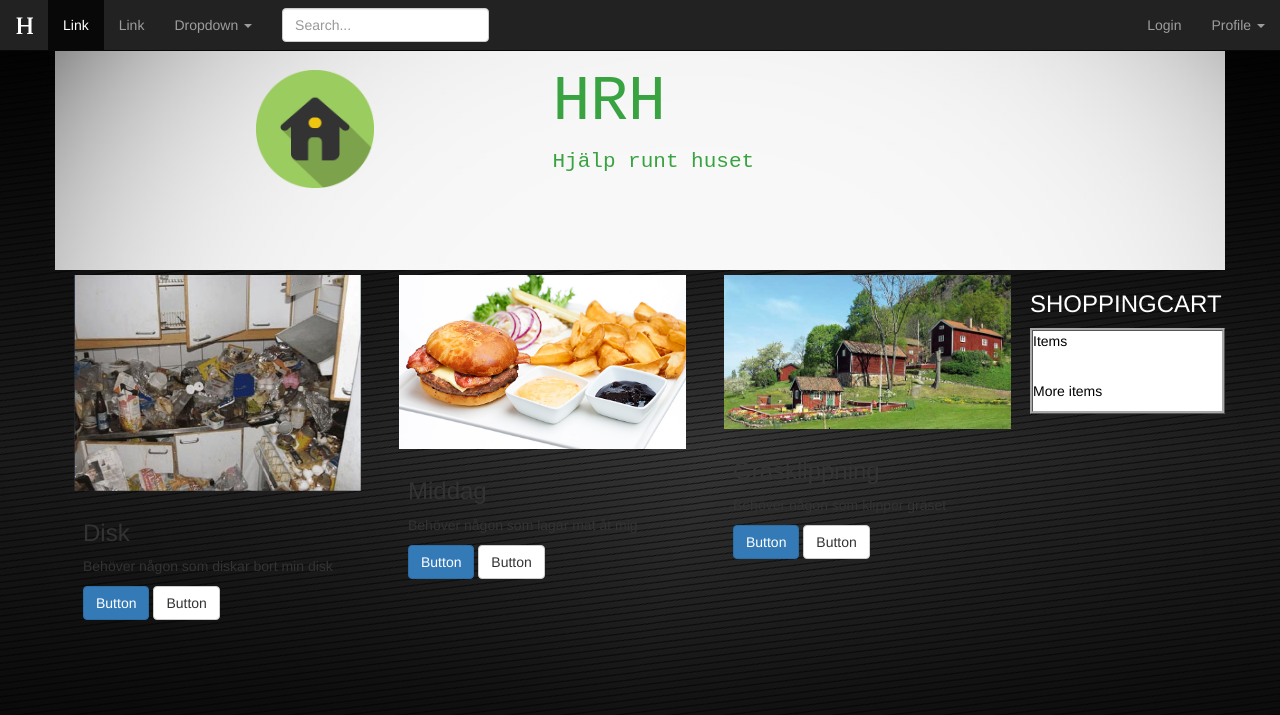
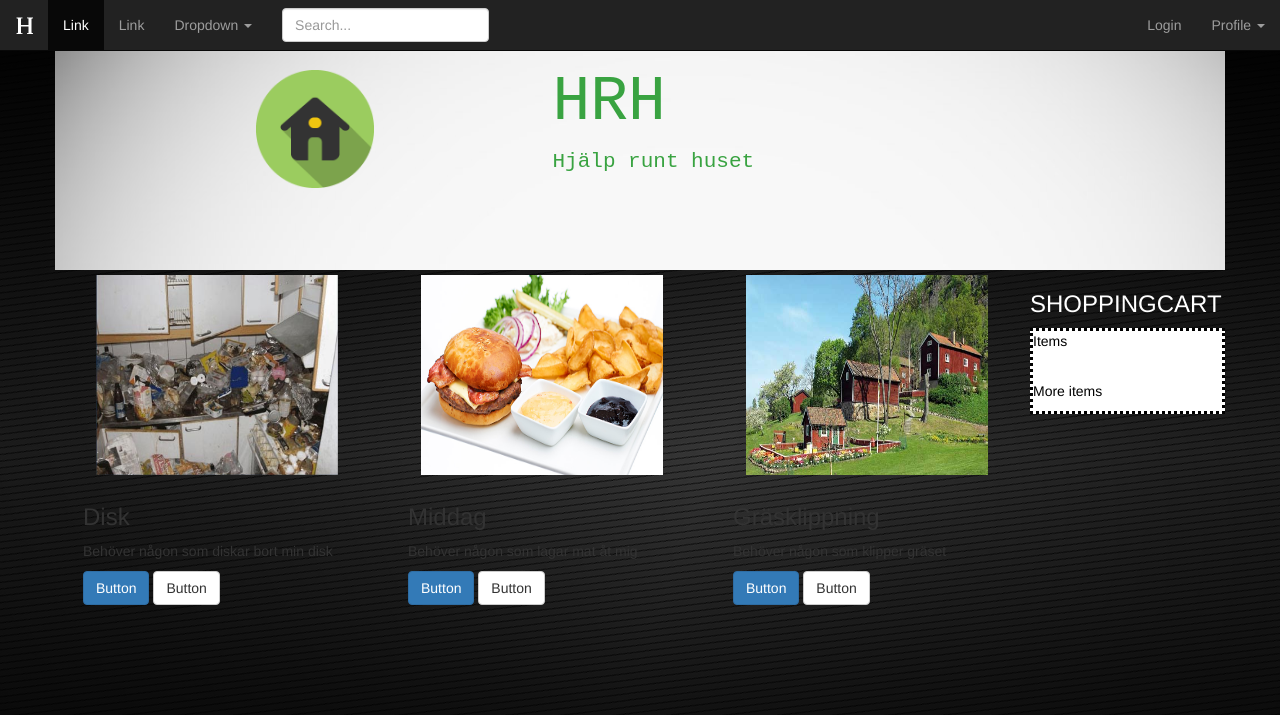
Before and after one commit to superspindel/onlineStore, a Flask app: page / in a window 1280 px wide. Shown: the top 715 px of the page. Run offline with Flask 2, Linux system fonts and the light colour scheme; some libraries are stand-ins or nearby versions.

Commit message:
home fixat lite

```diff
--- a/src/static/css/theme.css
+++ b/src/static/css/theme.css
@@ -2,8 +2,8 @@
     background-color: white;
     color: black;
     border-size: 10px;
-    border-color: darkgrey;
-    border-style: ridge;
+    border-color: black;
+    border-style: dotted;
 }
 
 .jumbotron{
@@ -21,6 +21,7 @@ body {
     top: 70px;
 }
 
+
 .topbar{
     background: url("/static/images/topbar3.jpg")
 }
@@ -37,3 +38,8 @@ body {
     color: white;
     font-size: 14px;
 }
+
+.fiskmas{
+    width: 100%;
+    height: 100%;
+}
--- a/src/templates/home.html
+++ b/src/templates/home.html
@@ -4,7 +4,7 @@
 <div class="row">
   <div class="col-sm-6 col-md-4">
     <div class="thumbnail">
-      <img src="/static/images/disk.jpg">
+      <img src="/static/images/disk.jpg" style="min-height:200px;height:200px;min-width:242px;width:242px;">
       <div class="caption">
         <h3>Disk</h3>
         <p>Behöver någon som diskar bort min disk</p>
@@ -14,7 +14,7 @@
   </div>
   <div class="col-sm-6 col-md-4">
       <div class="thumbnail">
-        <img src="/static/images/mat.jpg">
+        <img src="/static/images/mat.jpg" style="min-height:200px;height:200px;min-width:242px;width:242px;">
       <div class="caption">
         <h3>Middag</h3>
         <p>Behöver någon som lagar mat åt mig</p>
@@ -24,7 +24,7 @@
   </div>
     <div class="col-sm-6 col-md-4">
     <div class="thumbnail">
-      <img src="/static/images/garden1.jpg">
+      <img src="/static/images/garden1.jpg" style="min-height:200px;height:200px;min-width:242px;width:242px;">
       <div class="caption">
         <h3>Gräsklippning</h3>
         <p>Behöver någon som klipper gräset</p>
```
